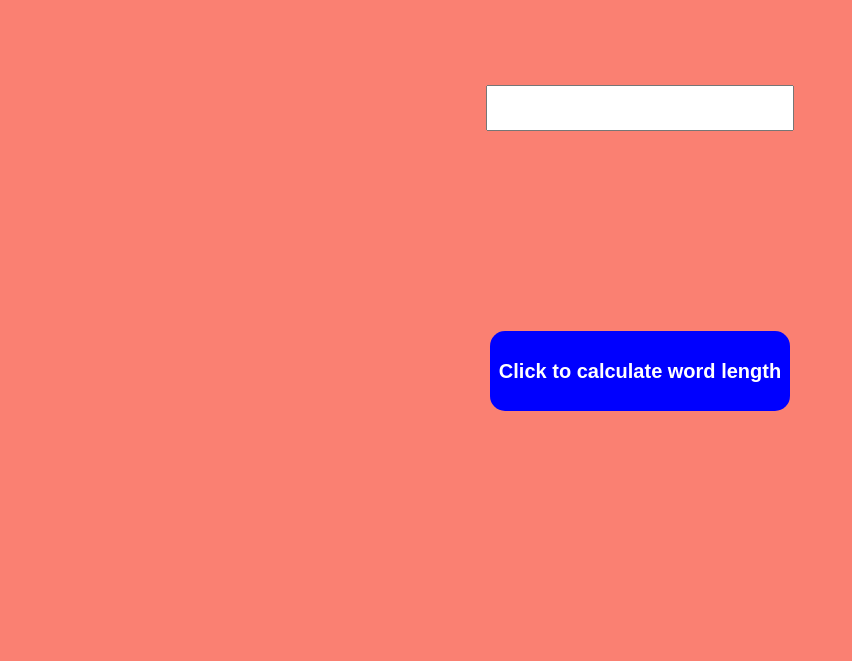
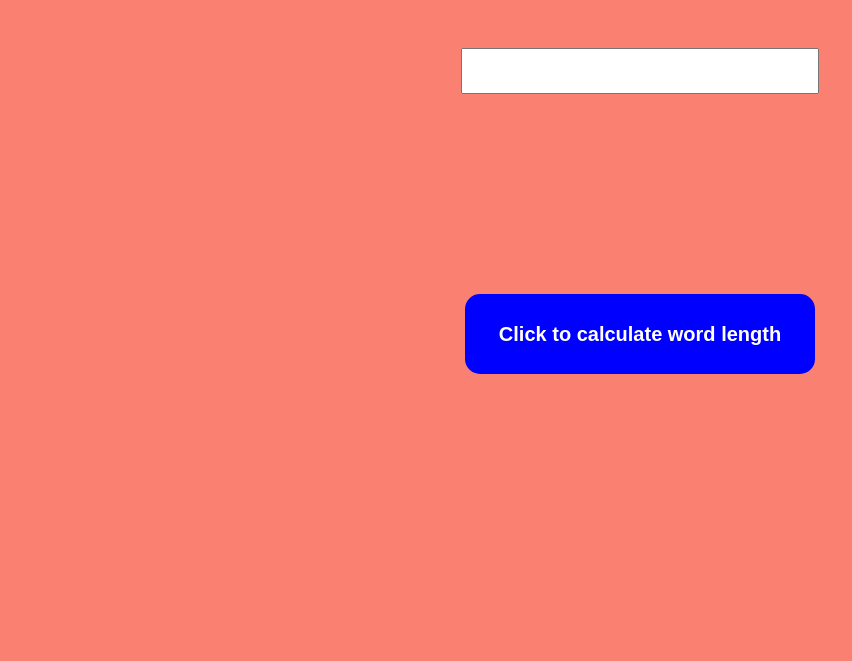
Before and after one commit to N-tyzeent/wordcounttool, a plain HTML site: page index.html in a window 1280 px wide. Shown: the part 139-800 px from the top of the page, without its empty margins (0-852 px from the left). Drawn offline with Linux system fonts and the light colour scheme.

Commit message:
removed media querry

```diff
--- a/style.css
+++ b/style.css
@@ -34,12 +34,12 @@ h1{
     margin-top: 50px;
 }
 
-@media (min-width: 375px){
+/* @media (min-width: 375px){
     input,
     #ovie,
     #kelly,
     h1 {
-        width: 200px;
+        width: 30px;
     }
 }
 
@@ -48,7 +48,7 @@ h1{
     #ovie,
     #kelly,
     h1 {
-        width: 300px;
+        width: 400px;
     }
 }
 
@@ -59,4 +59,4 @@ h1{
     h1 {
         width: 500px;
     }
-}
+} */
```
